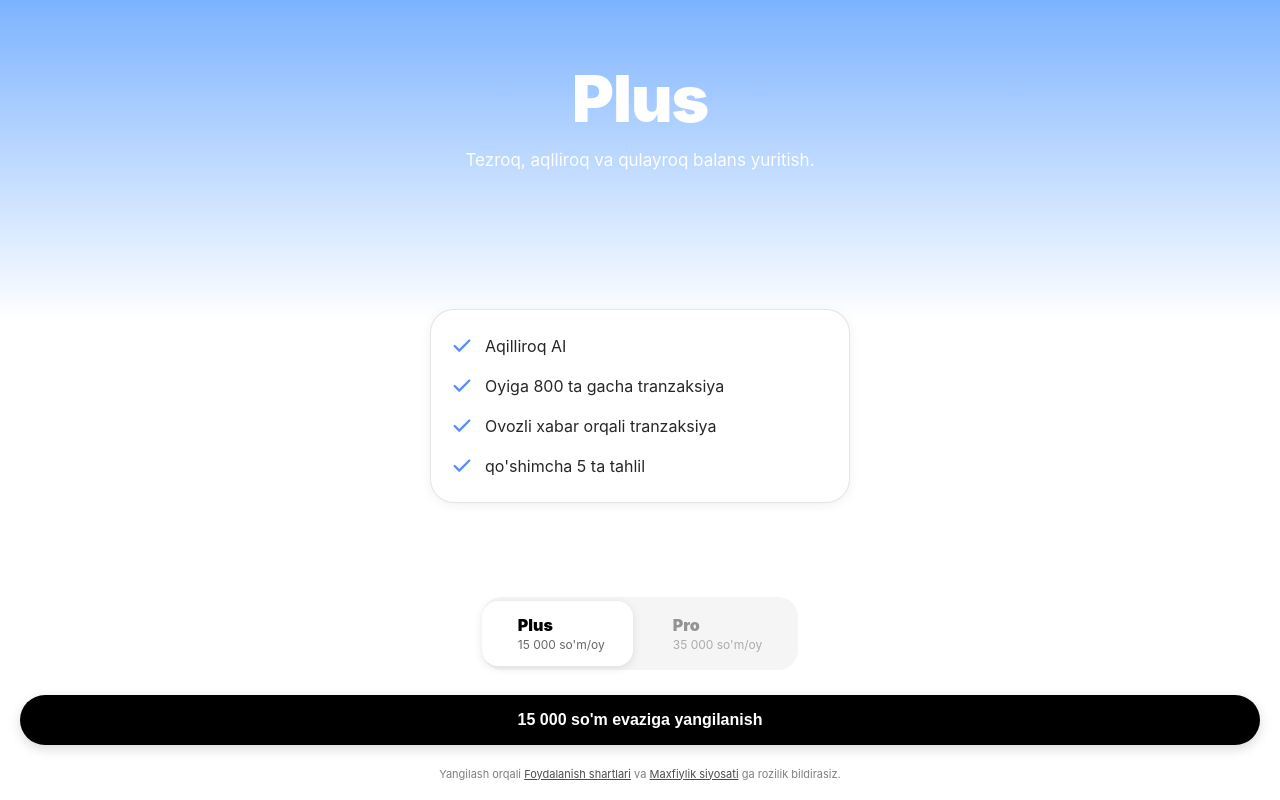
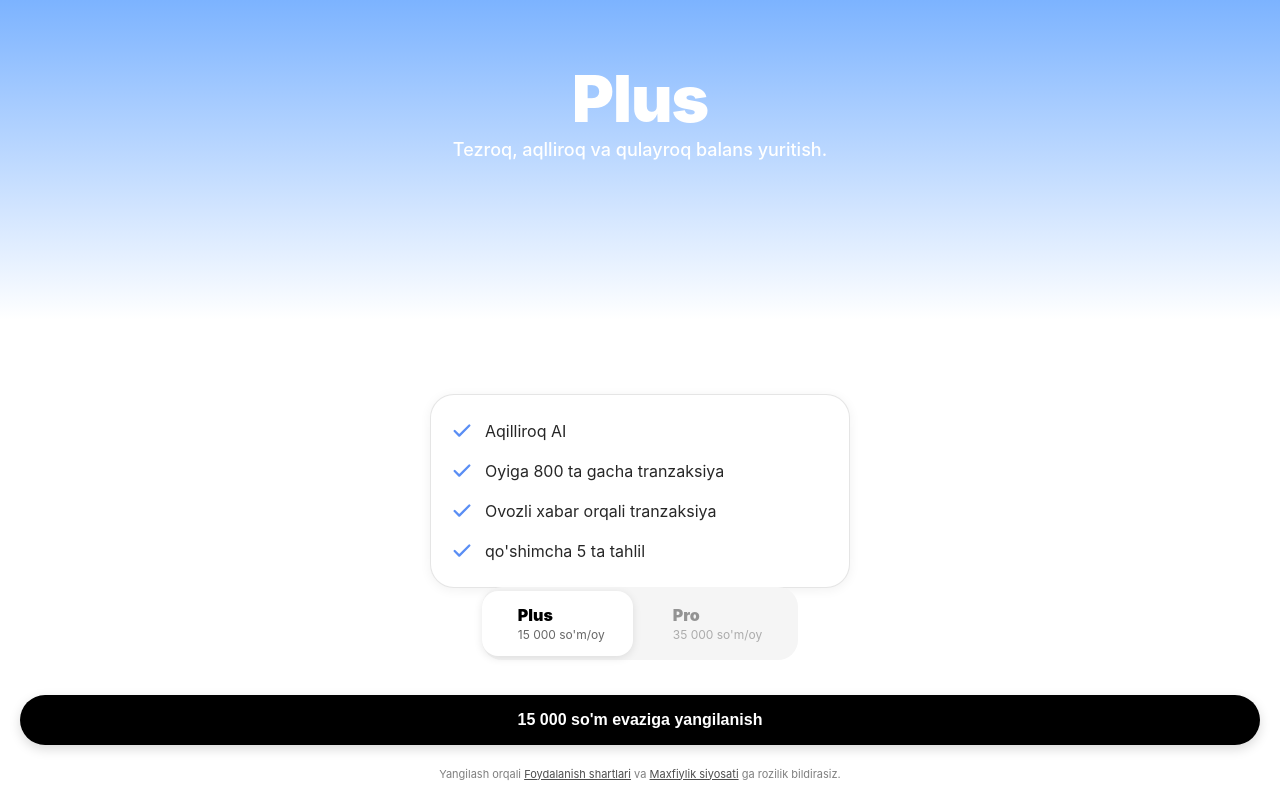
Before and after one commit to Usergeee443/pulbot_mini_app, a Flask app: page /payment in a window 1280 px wide. Run offline with Flask 3, Linux system fonts and the light colour scheme; some libraries are stand-ins or nearby versions.

Commit message:
Fix features card positioning: center between header and price selector (not including action button)

```diff
--- a/templates/payment.html
+++ b/templates/payment.html
@@ -29,11 +29,12 @@
 
         .payment-container {
             width: 100%;
-            min-height: 100vh;
+            height: 100vh;
             position: relative;
             display: flex;
             flex-direction: column;
             background: white;
+            overflow: hidden;
         }
 
         /* Gradient overlay - faqat tepa 40% */
@@ -60,16 +61,15 @@
         .payment-header h1 {
             font-size: 64px;
             font-weight: 900;
-            margin-bottom: 12px;
             color: #FFFFFF;
             letter-spacing: -1px;
         }
 
         .payment-header p {
-            font-size: 17px;
-            color: rgba(255, 255, 255, 0.95);
+            font-size: 18px;
+            color: white;
             line-height: 1.4;
-            font-weight: 400;
+            font-weight: 450;
             padding: 0 20px;
         }
 
@@ -77,24 +77,15 @@
         .content-area {
             flex: 1;
             padding: 0 20px;
-            padding-bottom: 200px;
+            padding-bottom: 20px;
             display: flex;
             flex-direction: column;
-            justify-content: space-between;
+            justify-content: center;
             align-items: center;
             width: 100%;
             position: relative;
             z-index: 1;
-        }
-
-        .spacer-top {
-            flex: 1;
-            min-height: 20px;
-        }
-
-        .spacer-bottom {
-            flex: 1;
-            min-height: 20px;
+            min-height: 0;
         }
 
         /* Feature list - card with border, qoq o'rtada */
@@ -145,7 +136,7 @@
         /* Price selection buttons - rasmdagidek slider effect */
         .price-selector {
             position: fixed;
-            bottom: 130px;
+            bottom: 140px;
             left: 20px;
             right: 20px;
             display: flex;
@@ -435,7 +426,6 @@
         </div>
 
         <div class="content-area">
-            <div class="spacer-top"></div>
             <div class="features-list" id="featuresList">
                 <!-- Plus features -->
                 <div class="feature-item">
@@ -471,7 +461,6 @@
                     <div class="feature-text">qo'shimcha 5 ta tahlil</div>
                 </div>
             </div>
-            <div class="spacer-bottom"></div>
         </div>
 
         <div class="price-selector">
```
